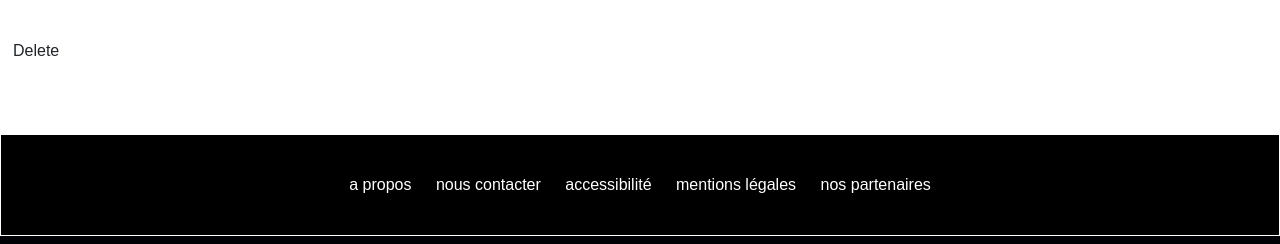
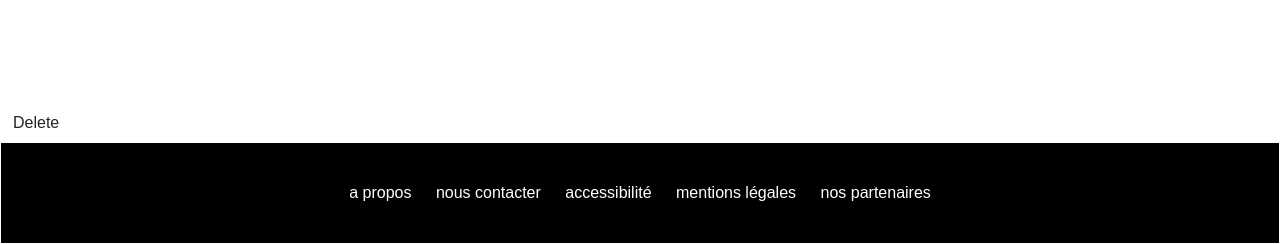
Before and after one commit to vincentmartin84/bibliothe_guinot, a Symfony app: template templates/author/show.html.twig in a window 1280 px wide; the page is wider, and only the part inside the window is pictured. Shown: the part 769-1013 px from the top of that part. Run offline with Twig, Linux system fonts and the light colour scheme; the template is opened without the code that fills it, so the values that code supplies are empty; some libraries are stand-ins or nearby versions.

Commit message:
commit teste

```diff
--- a/public/css/stylefile.css
+++ b/public/css/stylefile.css
@@ -43,9 +43,6 @@ header {
 
 #introduction, #title-introduction {
     text-align: center;
+    width: 30%;
+    margin-left: 30%;
 }
-
-.home-container {
-    width: 30%;
-    padding-left: 33%;
-}
--- a/public/css/stylefooter.css
+++ b/public/css/stylefooter.css
@@ -8,6 +8,13 @@
     padding-bottom: 3%;
 }
 
-footer {
-    padding-top: 5%;
-}
+
+body {
+    min-height: 100vh;
+    display: flex;
+    flex-direction: column;
+  }
+
+  footer {
+    margin-top: auto;
+  }
```
